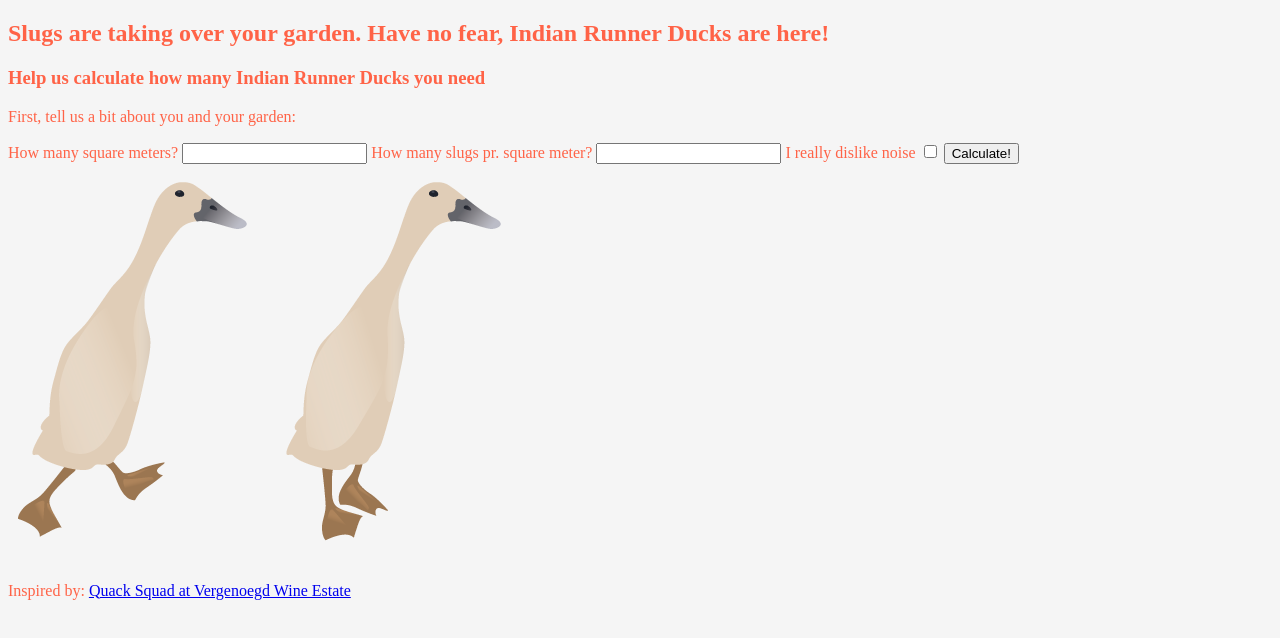
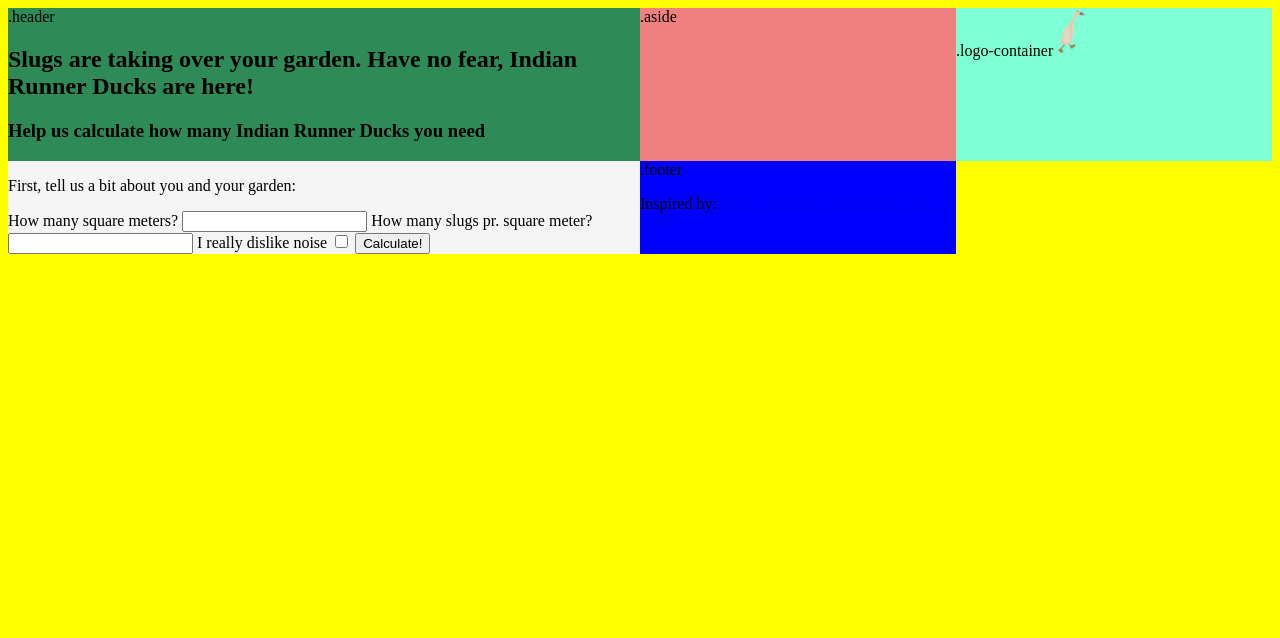
Before and after one commit to PiaLyck/runner-duck, a website: page index.html in a window 1280 px wide. Drawn offline with nearby package versions, Linux system fonts and the light colour scheme; files that its build step writes are made by us from their sources; files whose address does not match are found by name.

Commit message:
add CSS Grid layout

```diff
--- a/index.html
+++ b/index.html
@@ -10,8 +10,24 @@
 </head>
 
 <body>
+    <div class="site">
+
+        <header class="header">
+            .header
             <h2>Slugs are taking over your garden. Have no fear, Indian Runner Ducks are here!</h2>
             <h3>Help us calculate how many Indian Runner Ducks you need</h3>
+        </header>
+
+        <aside class="sidebar">
+            .aside
+        </aside>
+
+        <aside class="logo-container">
+            .logo-container
+            <img src="dist/images/duck1.png" alt="Rap rap">
+        </aside>
+
+        <main class="main-content">
             <p>First, tell us a bit about you and your garden:</p>
             <form action="">
                 <label for="">How many square meters?</label>
@@ -24,13 +40,18 @@
                 <input type="checkbox" name="" id="">
                 <button>Calculate!</button>
             </form>
+        </main>
 
-    <img src="dist/images/duck1.png" alt="Rap rap">
-    <img src="dist/images/duck2.png" alt="Rap rap">
+        <!--         <img src="dist/images/duck1.png" alt="Rap rap">
+        <img src="dist/images/duck2.png" alt="Rap rap"> -->
+        <footer class="footer">
+            .footer
+            <p>Inspired by:
+                <a href="https://youtu.be/H6Ehoxu9QY8" alt="Quack Squad at Vergenoegd Wine Estate">Quack Squad at Vergenoegd Wine Estate</a>
+            </p>
+        </footer>
+    </div>
 
-    <footer>
-        <p>Inspired by: <a href="https://youtu.be/H6Ehoxu9QY8" alt="Quack Squad at Vergenoegd Wine Estate">Quack Squad at Vergenoegd Wine Estate</a></p>
-    </footer>
     <script src="dist/js/scripts.js"></script>
     <script id="__bs_script__">
         //<![CDATA[
--- a/src/scss/styles.scss
+++ b/src/scss/styles.scss
@@ -1,4 +1,40 @@
-body{
+body {
+    background-color: yellow;
+    color: black;
+}
+
+
+/* LAYOUT IN CSS GRID */
+
+.site {
+    display: grid;
+    grid-template-columns: 2fr 1fr 1fr;
+    grid-template-rows: auto 1fr 3fr;
+}
+
+.logo-container {
+    background-color: aquamarine;
+}
+
+.header {
+    background-color: seagreen;
+}
+
+.main-content {
     background-color: whitesmoke;
-    color:tomato;
 }
+
+.sidebar {
+    background-color: lightcoral;
+}
+
+.footer {
+    background-color: blue;
+}
+
+
+/* IMAGES */
+
+img {
+    width: 30px;
+}
```
Lines whose indentation alone changed are shown as unchanged.
